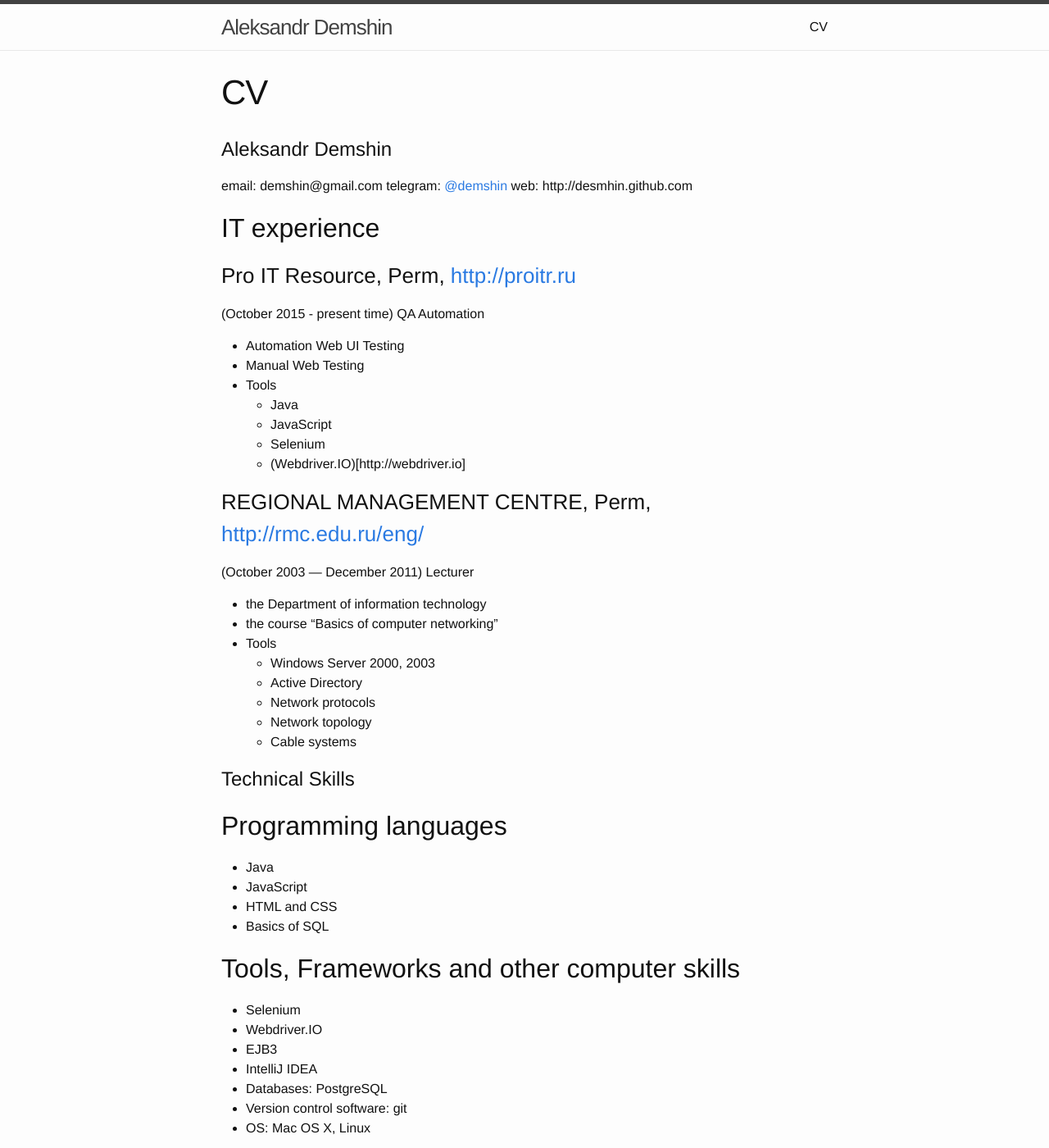
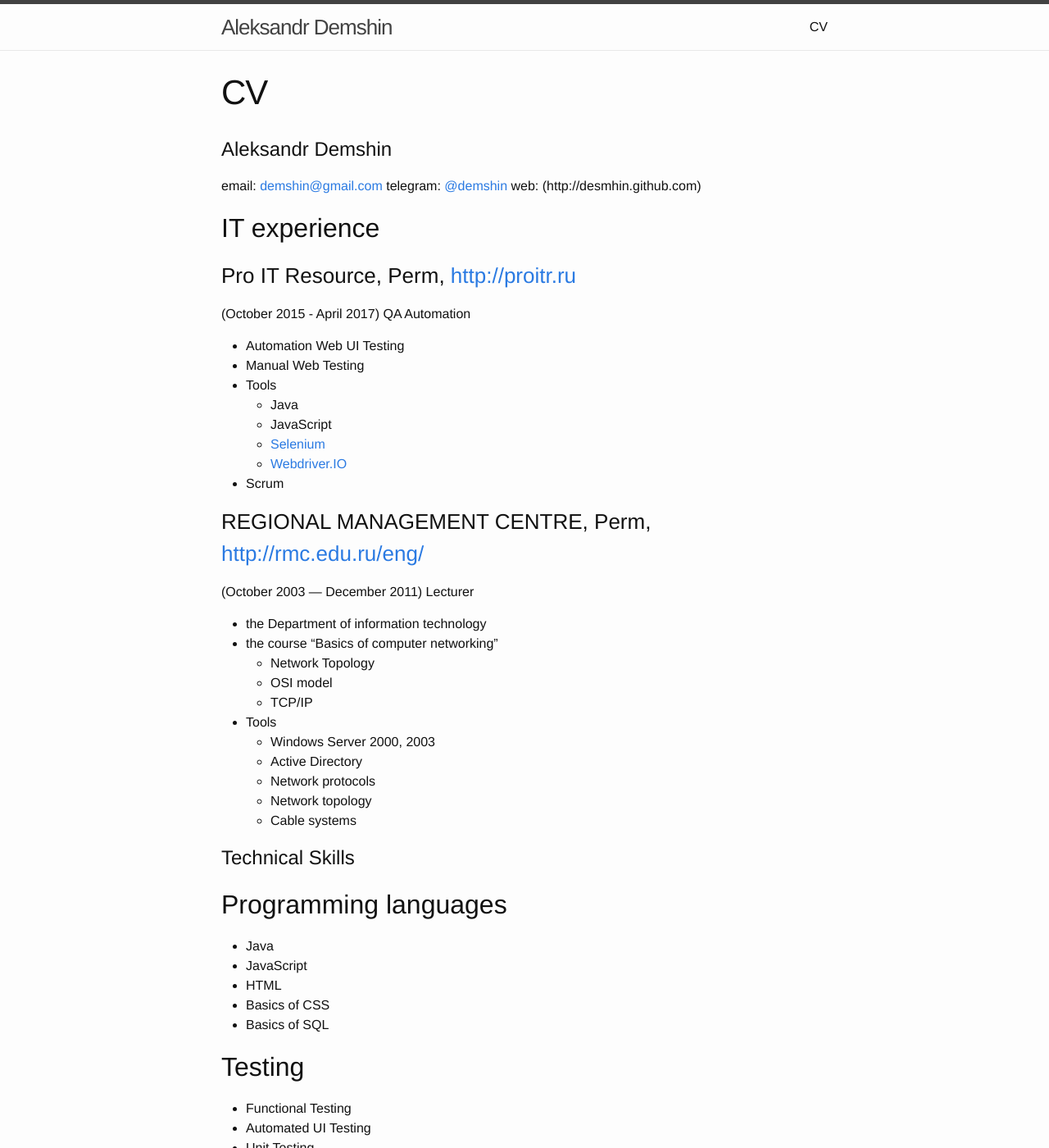
Before and after one commit to demshin/demsh.in, a Jekyll site: the page built from about.md, in a window 1280 px wide and 1400 px high. Shown: the whole window at 82% size. Built offline with Jekyll 4.4.1, drawn with Linux system fonts in a browser that asks for light colours; some of the changed text lies outside the part shown.

Commit message:
+ правки в резюме + несколько скиллов + ссылки + секция Testing

```diff
--- a/_config.yml
+++ b/_config.yml
@@ -9,7 +9,7 @@
 title: Aleksandr Demshin
 email: demshin@gmail.com
 description: > # this means to ignore newlines until "baseurl:"
-  Page of Aleksandr Demshin, QA Automation, Junior Web Developer (Java & JavaScript)
+  Blog of Aleksandr Demshin, QA Automation, Junior Web Developer (Java & JavaScript)
 baseurl: "" # the subpath of your site, e.g. /blog
 url: "http://demshin.github.com" # the base hostname & protocol for your site
 twitter_username: demshin
@@ -17,3 +17,11 @@ github_username:  demshin
 
 # Build settings
 markdown: kramdown
+timezone: Asia/Yekaterinburg
+
+# При выводе всех постов на одной странице используем постраничный вывод
+paginate: 5
+paginate_path: 'page:num'
+
+# не публиковать посты, указанное время которых позднее времени момента публикации
+future: false
--- a/_posts/2017-05-12-welcome-to-jekyll.markdown
+++ b/_posts/2017-05-12-welcome-to-jekyll.markdown
@@ -1,6 +1,6 @@
 ---
 layout: post
-title:  "Welcome to Jekyll!"
+title:  "Welcome to blog"
 date:   2017-05-12 12:31:38 +0000
 categories: jekyll update
 ---
--- a/about.md
+++ b/about.md
@@ -7,14 +7,14 @@ permalink: /about/
 Aleksandr Demshin
 =================
 
-email: demshin@gmail.com
+email: [demshin@gmail.com](mailto:demshin@gmail.com)
 telegram: [@demshin](https://t.me/demshin)
-web: http://desmhin.github.com
+web: (http://desmhin.github.com)
 
 ## IT experience
 
 ### Pro IT Resource, Perm, <http://proitr.ru>
-(October 2015 - present time)
+(October 2015 - April 2017)
 QA Automation
 
 - Automation Web UI Testing
@@ -22,8 +22,9 @@ QA Automation
 - Tools
   - Java
   - JavaScript
-  - Selenium
-  - (Webdriver.IO)[http://webdriver.io]
+  - [Selenium](http://seleniumhq.org)
+  - [Webdriver.IO](http://webdriver.io)
+- Scrum
 
 ### REGIONAL MANAGEMENT CENTRE, Perm, <http://rmc.edu.ru/eng/>
 (October 2003 — December 2011)
@@ -31,6 +32,9 @@ Lecturer
 
 - the Department of information technology
 - the course "Basics of computer networking"
+  - Network Topology
+  - OSI model
+  - TCP/IP
 - Tools
   - Windows Server 2000, 2003
   - Active Directory
@@ -43,14 +47,21 @@ Lecturer
 ## Programming languages
 - Java
 - JavaScript
-- HTML and CSS
+- HTML
+- Basics of CSS
 - Basics of SQL
+
+## Testing
+- Functional Testing
+- Automated UI Testing
+- Unit Testing
+- TestNG
 
 ## Tools, Frameworks and other computer skills
 - Selenium
 - Webdriver.IO
 - EJB3
-- IntelliJ IDEA
+- IntelliJ IDEA, Sublime
 - Databases: PostgreSQL
 - Version control software: git
 - OS: Mac OS X, Linux
```
